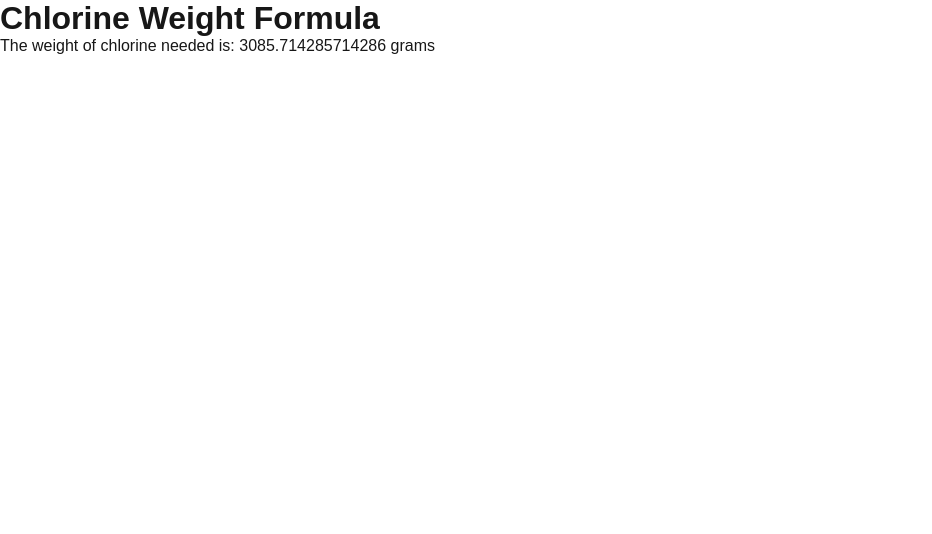
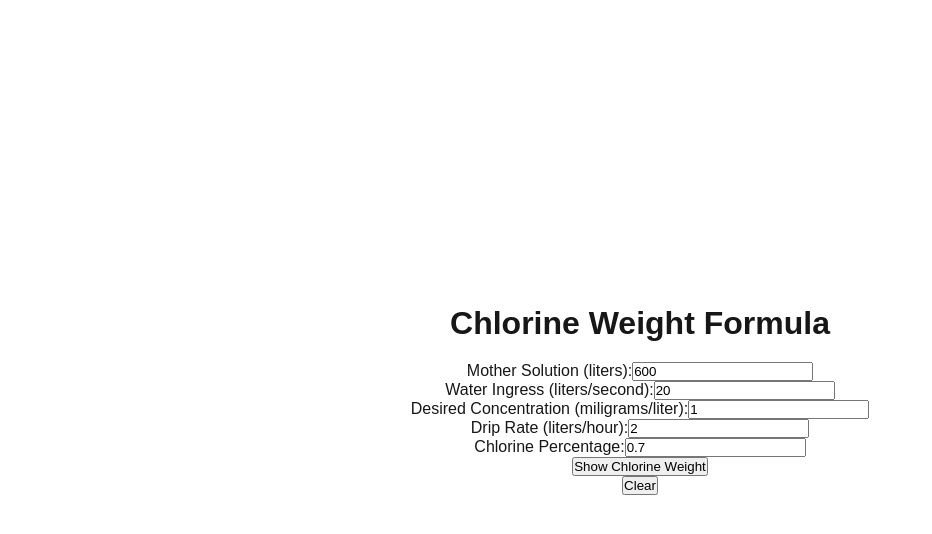
Before and after one commit to CivicTechAtlanta/agua-vida-poc, a Next.js app: page /chlorine-weight in a window 1280 px wide. Shown: the top 534 px of the page, without its empty margins (0-932 px from the left). Built offline with nearby package versions, Linux system fonts and the light colour scheme.

Commit message:
AV1 Commit

```diff
--- /dev/null
+++ b/src/app/chlorine-weight/ChlorineWeightFormula.css
@@ -0,0 +1,20 @@
+.center {
+    display: flex;
+    flex-direction: column;
+    justify-content: center;
+    align-items: center;
+    height: 100vh; /* Adjust as needed */
+    text-align: center;
+}
+
+h1{
+    margin-bottom: 20px;
+}
+
+p{
+    margin-top: 0;
+}
+
+label{
+    margin: 10px;
+}
--- a/src/app/chlorine-weight/page.tsx
+++ b/src/app/chlorine-weight/page.tsx
@@ -1,23 +1,102 @@
-var motherSolution = 600  // liters
-var waterIngress = 20  // liters/second
-var desiredConcentration = 1  // miligrams/liter
-var dripRate = 2  // liters/hour
-var chlorinePercentage = .7 // 70%
+'use client';
 
-var chlorineWeight = .36 * ((motherSolution * waterIngress * desiredConcentration) / (dripRate * chlorinePercentage))
+import React, { useState } from 'react';
+import './ChlorineWeightFormula.css';
 
-function printChlorineFormula() {
-    console.log("The weight of chlorine needed is: " + chlorineWeight + " grams");
-}
+// var motherSolution = 600  // liters
+// var waterIngress = 20  // liters/second
+// var desiredConcentration = 1  // miligrams/liter
+// var dripRate = 2  // liters/hour
+// var chlorinePercentage = .7 // 70%
 
-printChlorineFormula()  // The weight of chlorine needed is: 0.6 grams
+
 
 
 export default function ChlorineWeightFormula() {
+    //Set initial values for variables
+    const [motherSolution, setMotherSolution] = useState("600");  // liters
+    const [waterIngress, setWaterIngress] = useState("20");  // liters/second
+    const [desiredConcentration, setDesiredConcentration] = useState("1");  // miligrams/liter
+    const [dripRate, setDripRate] = useState("2");  // liters/hour
+    const [chlorinePercentage, setChlorinePercentage] = useState("0.7"); // 70%
+    const [showText, setShowText] = useState(false);
+    const [errorMessage, setErrorMessage] = useState('');
+
+
+    //Calculate the weight of chlorine needed
+    var chlorineWeight = .36 * ((Number(motherSolution) * Number(waterIngress) * Number(desiredConcentration)) / (Number(dripRate) * Number(chlorinePercentage)))
+
+    function printChlorineFormula() {
+        console.log("The weight of chlorine needed is: " + chlorineWeight + " grams");
+    }
+    printChlorineFormula()  // The weight of chlorine needed is: 0.6 grams
+
+    const handleClick = () => {
+        if (
+            motherSolution === '' ||
+            waterIngress === '' ||
+            desiredConcentration === '' ||
+            dripRate === '' ||
+            chlorinePercentage === ''
+        ) {
+            setErrorMessage('Please fill all inputs');
+            setShowText(false);
+        } else {
+            setErrorMessage('');
+            setShowText(true);
+        }
+    };
+
+    const handleClear = () => {
+        setMotherSolution('');
+        setWaterIngress('');
+        setDesiredConcentration('');
+        setDripRate('');
+        setChlorinePercentage('');;
+        setShowText(false);
+        setErrorMessage('')
+    };
     return (
-        <div>
+        <div className="center">
             <h1>Chlorine Weight Formula</h1>
-            <p>The weight of chlorine needed is: {chlorineWeight} grams</p>
+            <div>
+                <label>
+                    Mother Solution (liters):
+                    <input type="number" value={motherSolution} onChange={(e) => setMotherSolution(e.target.value)} />
+                </label>
+            </div>
+            <div>
+                <label>
+                    Water Ingress (liters/second):
+                    <input type="number" value={waterIngress} onChange={(e) => setWaterIngress(e.target.value)} />
+                </label>
+            </div>
+            <div>
+                <label>
+                    Desired Concentration (miligrams/liter):
+                    <input type="number" value={desiredConcentration} onChange={(e) => setDesiredConcentration(e.target.value)} />
+                </label>
+            </div>
+            <div>
+                <label>
+                    Drip Rate (liters/hour):
+                    <input type="number" value={dripRate} onChange={(e) => setDripRate(e.target.value)} />
+                </label>
+            </div>
+            <div>
+                <label>
+                    Chlorine Percentage:
+                    <input type="number" step="0.01" value={chlorinePercentage} onChange={(e) => setChlorinePercentage(e.target.value)} />
+                </label>
+            </div>
+            {errorMessage && <p style={{ color: 'red' }}>{errorMessage}</p>}
+            {showText ? (
+                <p>The weight of chlorine needed is: {chlorineWeight} grams</p>
+            ) : (
+                <button onClick={handleClick}>Show Chlorine Weight</button>
+            )}
+                <button onClick={handleClear}>Clear</button>
+
         </div>
     );
 }
```
Also changed, not shown: package.json (+4 -4 lines), 1 other file (tests, documents, lock files or other folders).
